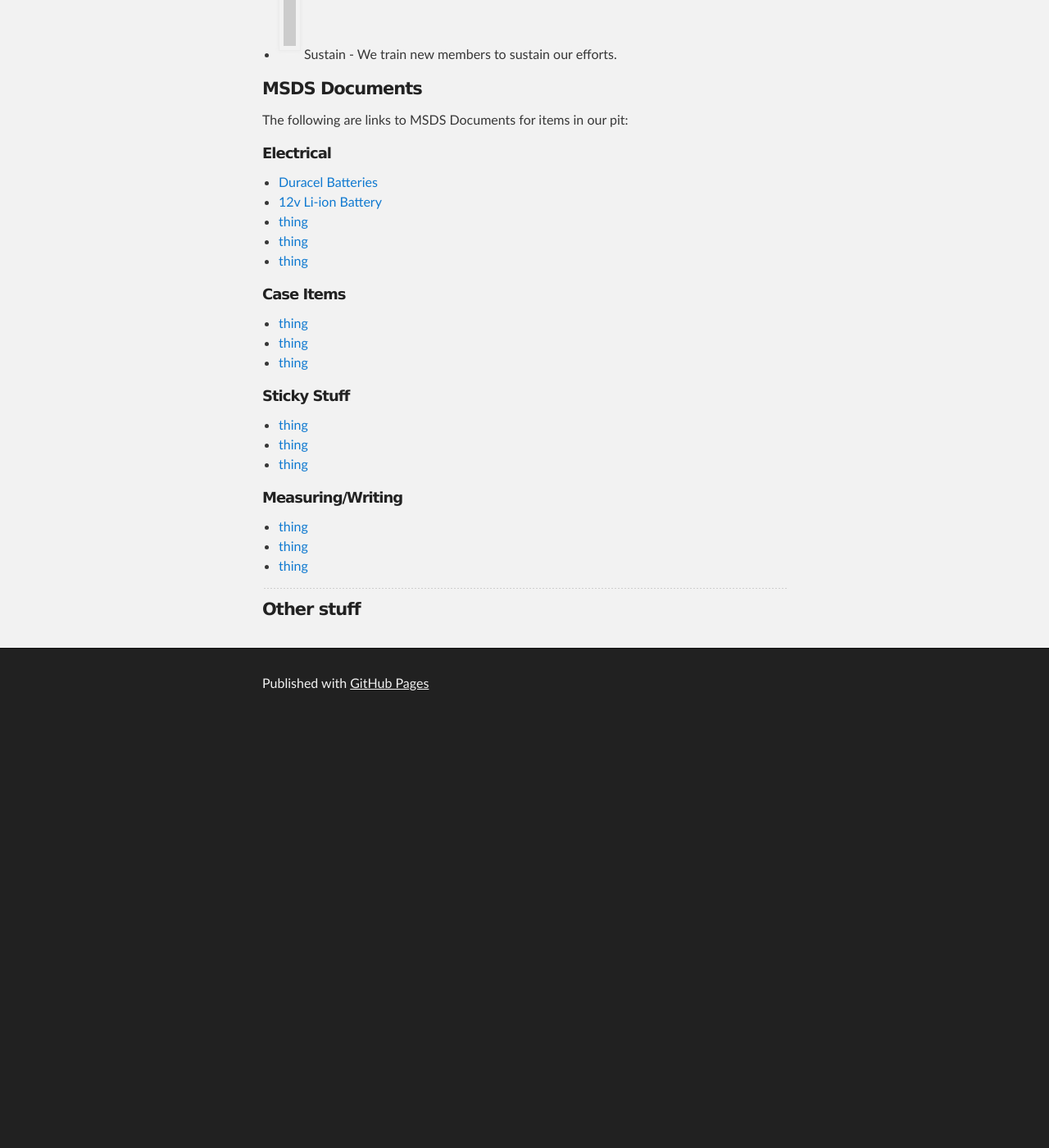
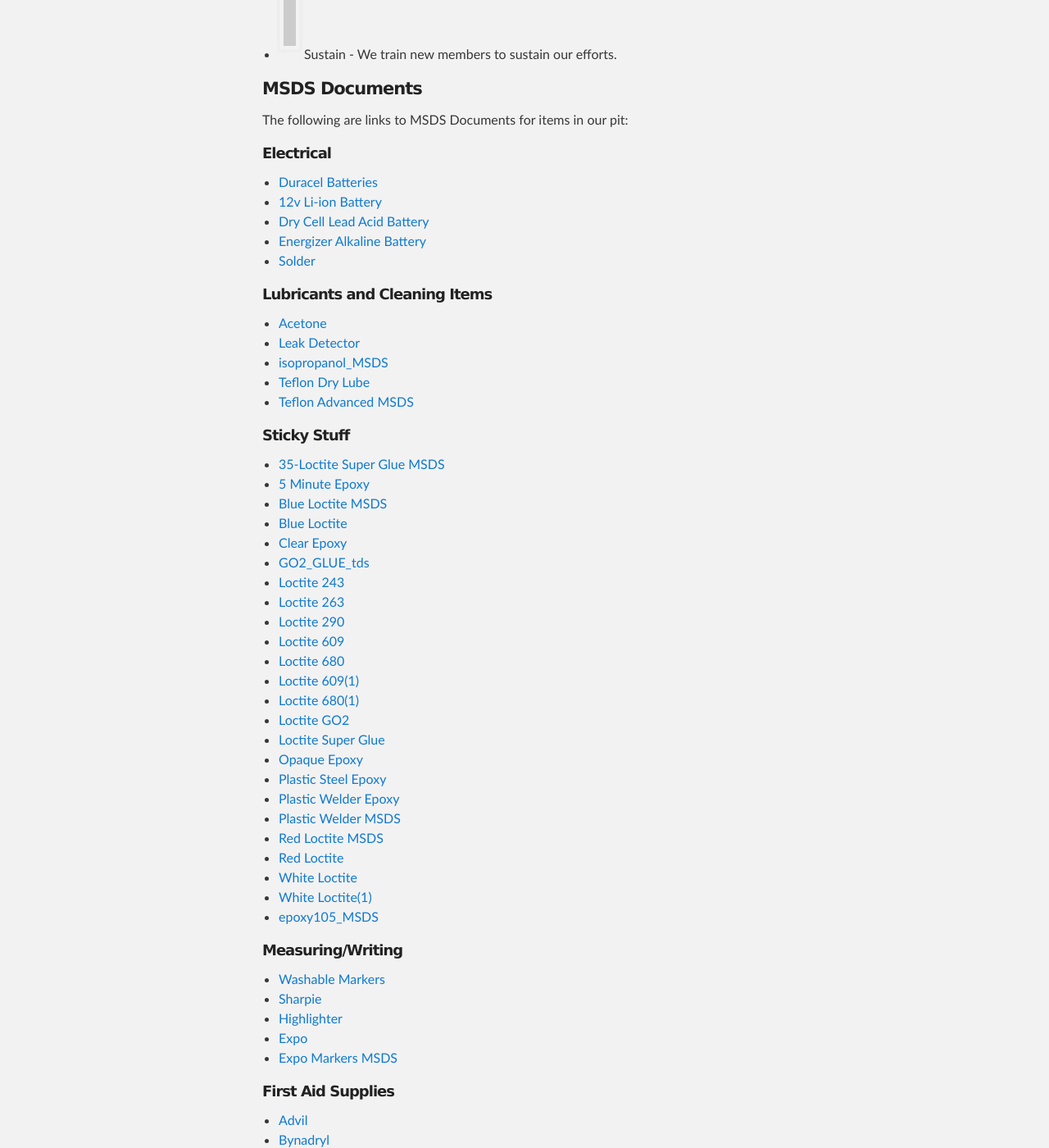
Before and after one commit to FRC900/ZebraSafeSite, a Jekyll site: the page built from index.md, in a window 1280 px wide and 1400 px high, scrolled down 6494 px. Shown: the whole window at 82% size. Built offline with Jekyll 4.4.1, drawn with Linux system fonts in a browser that asks for light colours; before the commit the page ends 7374 px from its top, so only the background shows below that.

Commit message:
Update index.md

```diff
--- a/index.md
+++ b/index.md
@@ -18,27 +18,58 @@ The following are links to MSDS Documents for items in our pit:
 
 *   [Duracel Batteries](../assets/msds/Duracell Alkaline Battery.pdf)
 *   [12v Li-ion Battery](../assets/msds/12v Li-ion Battery.pdf)
-*   [thing](../assets/msds/thing.pdf)
-*   [thing](../assets/msds/thing.pdf)
-*   [thing](../assets/msds/thing.pdf)
+*   [Dry Cell Lead Acid Battery](../assets/msds/Dry Cell Lead Acid Battery.pdf)
+*   [Energizer Alkaline Battery](../assets/msds/Energizer Alkaline Battery.pdf)
+*   [Solder](../assets/msds/Solder.pdf)
 
-##### Case Items
+##### Lubricants and Cleaning Items
 
-*   [thing](../assets/msds/thing.pdf)
-*   [thing](../assets/msds/thing.pdf)
-*   [thing](../assets/msds/thing.pdf)
+*   [Acetone](../assets/msds/Acetone.PDF)
+*   [Leak Detector](../assets/msds/Leak Detector.pdf)
+*   [isopropanol_MSDS](../assets/msds/isopropanol_MSDS.pdf)
+*   [Teflon Dry Lube](../assets/msds/Teflon Dry Lube.pdf)
+*   [Teflon Advanced MSDS](../assets/msds/Teflon Advanced MSDS.pdf)
 
 ##### Sticky Stuff
 
-*   [thing](../assets/msds/thing.pdf)
-*   [thing](../assets/msds/thing.pdf)
-*   [thing](../assets/msds/thing.pdf)
+*   [35-Loctite Super Glue MSDS](../assets/msds/35-Loctite Super Glue MSDS.pdf)
+*   [5 Minute Epoxy](../assets/msds/5 Minute Epoxy.pdf)
+*   [Blue Loctite MSDS](../assets/msds/Blue Loctite MSDS.pdf)
+*   [Blue Loctite](../assets/msds/Blue Loctite.pdf)
+*   [Clear Epoxy](../assets/msds/Clear Epoxy.pdf)
+*   [GO2_GLUE_tds](../assets/msds/GO2_GLUE_tds.pdf)
+*   [Loctite 243](../assets/msds/Loctite 243.pdf)
+*   [Loctite 263](../assets/msds/Loctite 263.PDF)
+*   [Loctite 290](../assets/msds/Loctite 290.pdf)
+*   [Loctite 609](../assets/msds/Loctite 609.pdf)
+*   [Loctite 680](../assets/msds/Loctite 680.PDF)
+*   [Loctite 609(1)](../assets/msds/Loctite 609(1).pdf)
+*   [Loctite 680(1)](../assets/msds/Loctite 680(1).PDF)
+*   [Loctite GO2](../assets/msds/Loctite GO2.pdf)
+*   [Loctite Super Glue](../assets/msds/Loctite Super Glue.pdf)
+*   [Opaque Epoxy](../assets/msds/Opaque Epoxy.pdf)
+*   [Plastic Steel Epoxy](../assets/msds/Plastic Steel Epoxy.pdf)
+*   [Plastic Welder Epoxy](../assets/msds/Plastic Welder Epoxy.PDF)
+*   [Plastic Welder MSDS](../assets/msds/Plastic Welder MSDS.pdf)
+*   [Red Loctite MSDS](../assets/msds/Red Loctite MSDS.pdf)
+*   [Red Loctite](../assets/msds/Red Loctite.pdf)
+*   [White Loctite](../assets/msds/White Loctite.pdf)
+*   [White Loctite(1)](../assets/msds/White Loctite(1).pdf)
+*   [epoxy105_MSDS](../assets/msds/epoxy105_MSDS.pdf)
 
 ##### Measuring/Writing
 
-*   [thing](../assets/msds/thing.pdf)
-*   [thing](../assets/msds/thing.pdf)
-*   [thing](../assets/msds/thing.pdf)
+*   [Washable Markers](../assets/msds/Washable Markers.pdf)
+*   [Sharpie](../assets/msds/Sharpie.PDF)
+*   [Highlighter](../assets/msds/Highlighter.pdf)
+*   [Expo](../assets/msds/Expo.pdf)
+*   [Expo Markers MSDS](../assets/msds/Expo Markers MSDS.pdf)
+
+##### First Aid Supplies
+
+*   [Advil](../assets/msds/Advil.PDF)
+*   [Bynadryl](../assets/msds/Bynadryl.pdf)
+*   [Lens Cleaner](../assets/msds/Lens Cleaner.pdf)
 
 * * *
 
```
